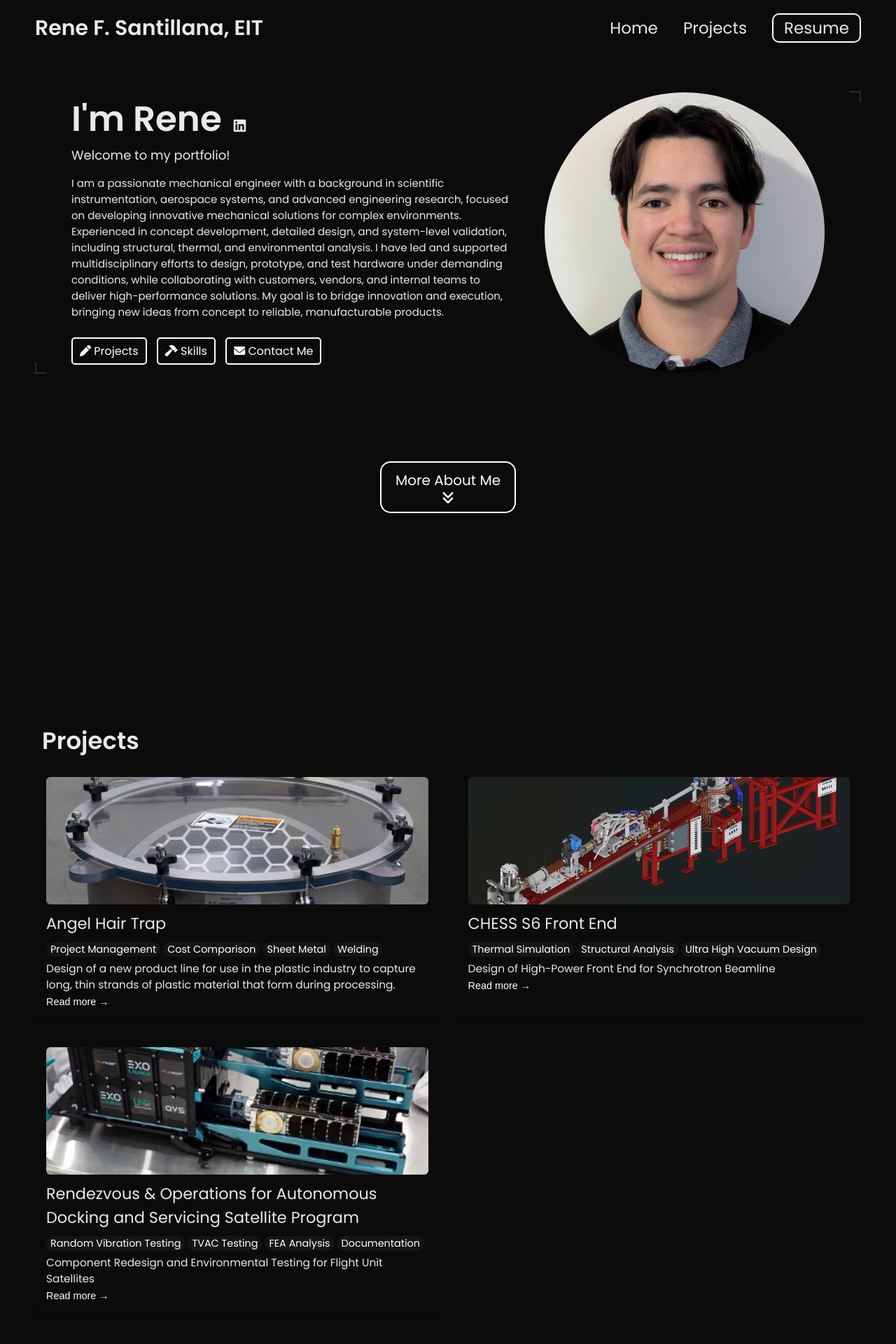
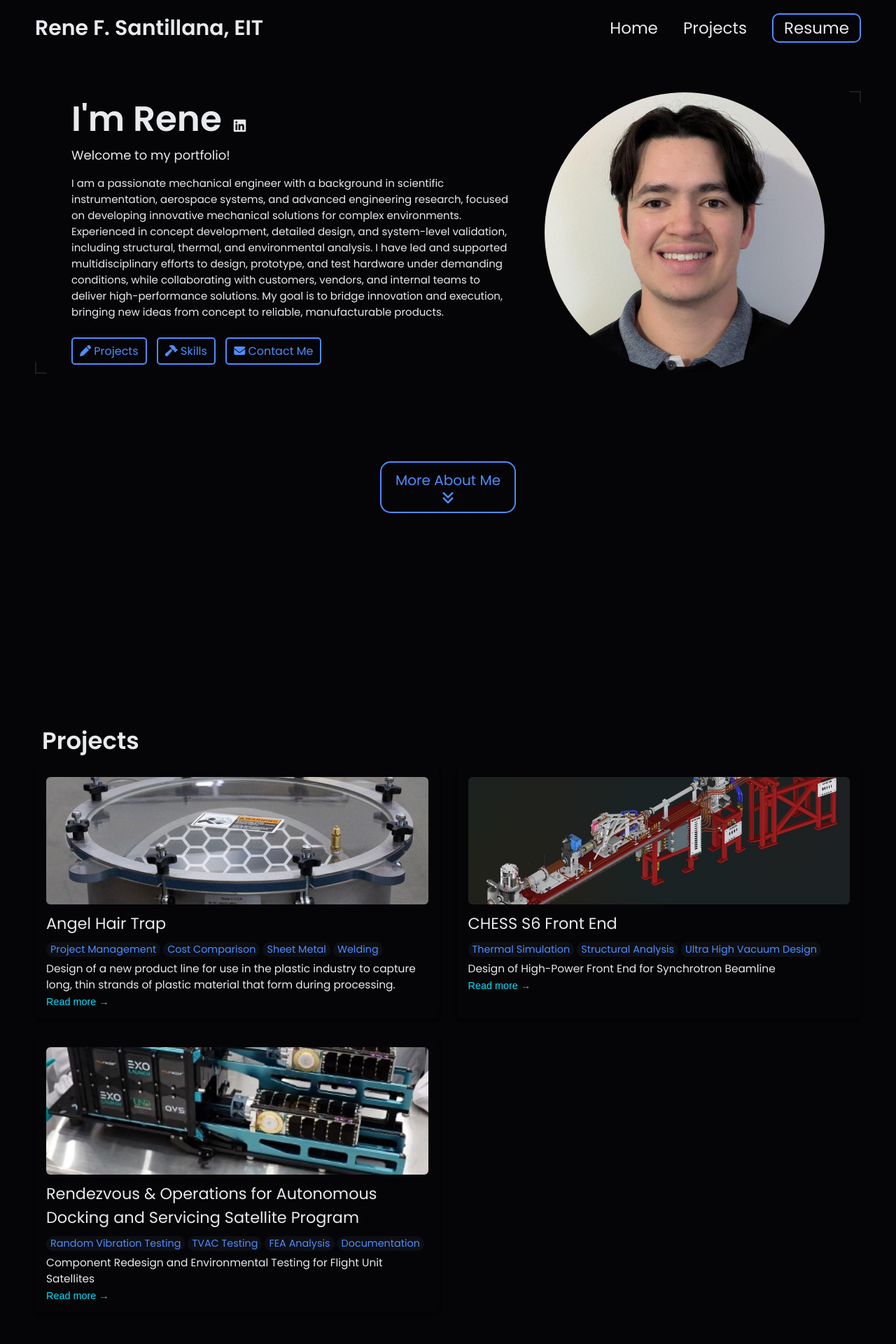
Before and after one commit to rfsantill/rfsantill.github.io, a Jekyll site: the page built from index.html, in a window 1280 px wide. Shown: the top 1920 px of the page at 70% size. Built offline with Jekyll 4.4.1, drawn with Linux system fonts in a browser that asks for light colours.

Commit message:
Update _config.yml

```diff
--- a/_config.yml
+++ b/_config.yml
@@ -90,12 +90,12 @@ formspree-key:   https://formspree.io/f/{8-digit key}
 
 # Active theme (Updatethis to switch themes). Make sure to keep the indentation the samne.
 colors:
-  text: "#eaeaea"
-  border: "#2a2a2a"
-  link: "#ffffff"
-  highlight: "#ffffff"
-  background: "#0b0b0c"
-  light_background: "#151517"
+  text: "#e8eaed"
+  border: "#1c1f26"
+  link: "#4f8cff"
+  highlight: "#00e0ff"
+  background: "#050507"
+  light_background: "#0d0f14"
 
 # A few examples.
 basic theme:
```
